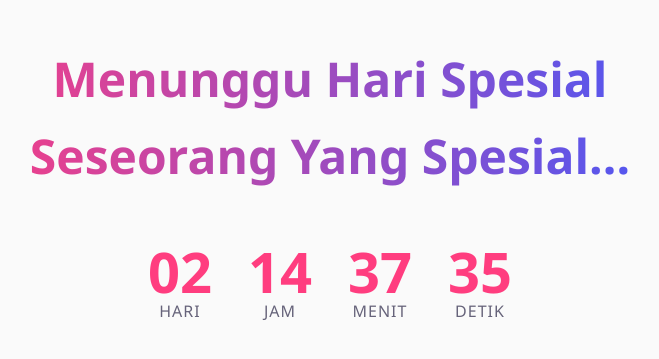
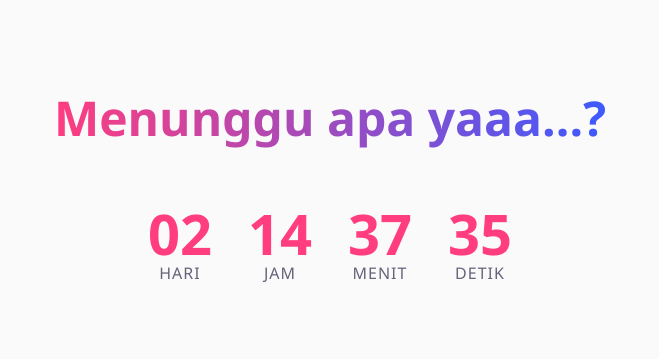
Before and after one commit to Maulana-potter/sabarkali, a plain HTML site: page index.html in a window 1280 px wide. Shown: the part 193-552 px from the top of the page, without its empty margins (310-969 px from the left). Drawn offline with nearby package versions, Linux system fonts and the light colour scheme.

Commit message:
sdadsada

```diff
--- a/index.html
+++ b/index.html
@@ -16,7 +16,7 @@
       <!-- Before Birthday - Only Countdown -->
       <div id="beforeBirthday">
         <h2 class="countdown-title">
-          Menunggu Hari Spesial Seseorang Yang Spesial...
+          Menunggu apa yaaa...?
         </h2>
 
         <div class="countdown-section">
```
